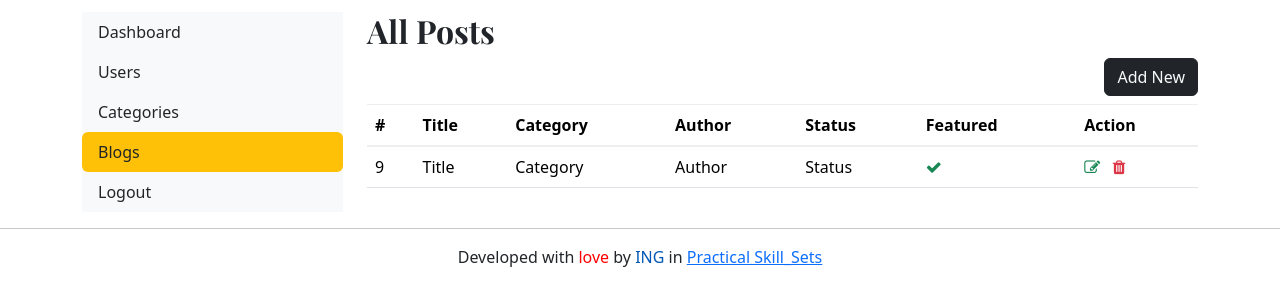
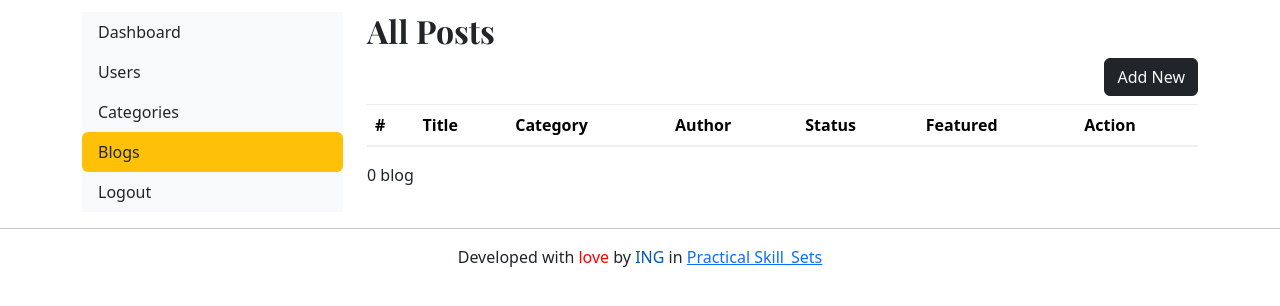
Before and after one commit to gurnitha/2466-dj5-blog-app, a Django app: page /dashboard/blogs/ in a window 1280 px wide. Shown: the part 134-440 px from the top of the page. Run offline with Django 5.2, Linux system fonts and the light colour scheme; tables that the repository leaves empty hold one stand-in row (values such as "Sample post"); data that the repository does not hold is empty; some libraries are stand-ins or nearby versions.

Commit message:
3. Membuat laman blogs part 3: load dan fetch blogs

```diff
--- a/app/dashboard/views.py
+++ b/app/dashboard/views.py
@@ -88,4 +88,13 @@ def delete_category_view(request, pk):
 
 
 def dashboard_blog_view(request):
-	return render(request, "dashboard/blogs.html")
+
+	blogs = Blog.objects.all()
+	blog_count = Blog.objects.all().count()
+
+	data = {
+		'blogs': blogs,
+		"blog_count":blog_count,
+	}
+
+	return render(request, "dashboard/blogs.html", data)
--- a/templates/dashboard/blogs.html
+++ b/templates/dashboard/blogs.html
@@ -26,12 +26,13 @@
               </tr>
             </thead>
             <tbody>
+            {% for blog in blogs %}
               <tr>
-                <td>9</td>
-                <td>Title</td>
-                <td>Category</td>
-                <td>Author</td>
-                <td>Status</td>
+                <td>{{ forloop.counter }}</td>
+                <td>{{ blog.title }}</td>
+                <td>{{ blog.category }}</td>
+                <td>{{ blog.author }}</td>
+                <td>{{ blog.status }}</td>
                 <td><i class="fa fa-check text-success"></i></td>
                 <td>
                     <a href=""><i class="fa fa-edit text-success"></i></a>
@@ -39,9 +40,10 @@
                     <a href=""><i class="fa fa-trash text-danger"></i></a>
                 </td>
               </tr>
-
+              {% endfor %}
             </tbody>
           </table>
+        {{ blog_count }} blog
     </div>
 </div>
 
```
Also changed, not shown: README.md.
